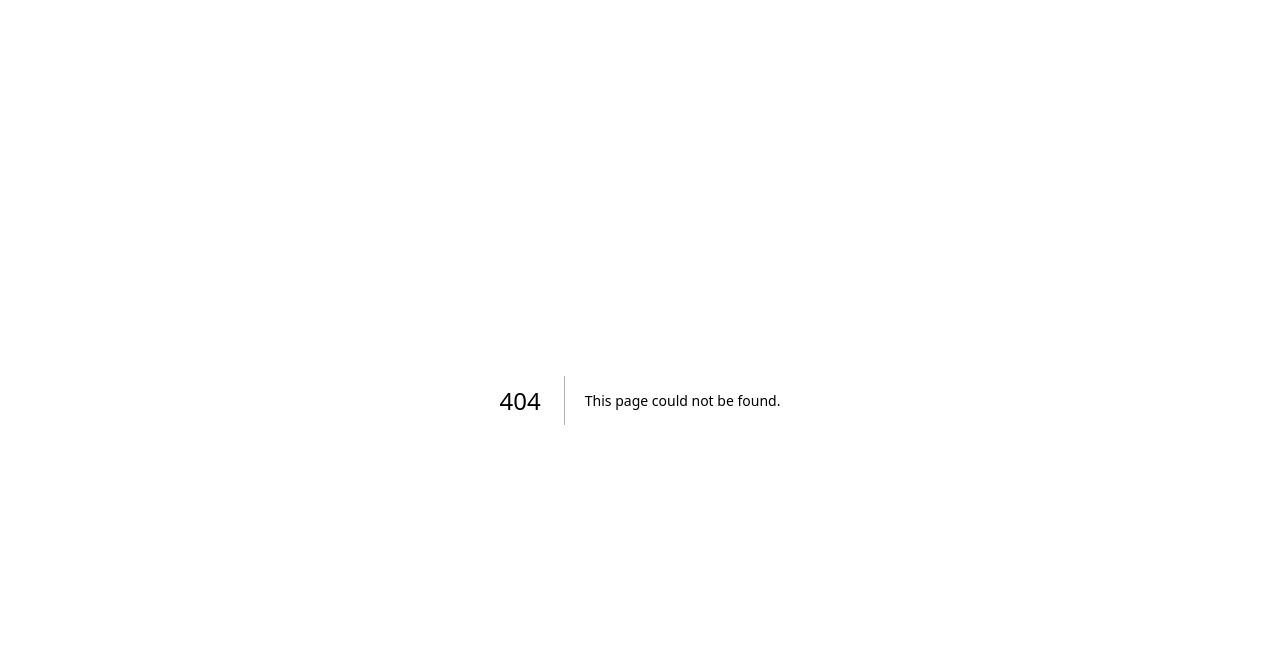
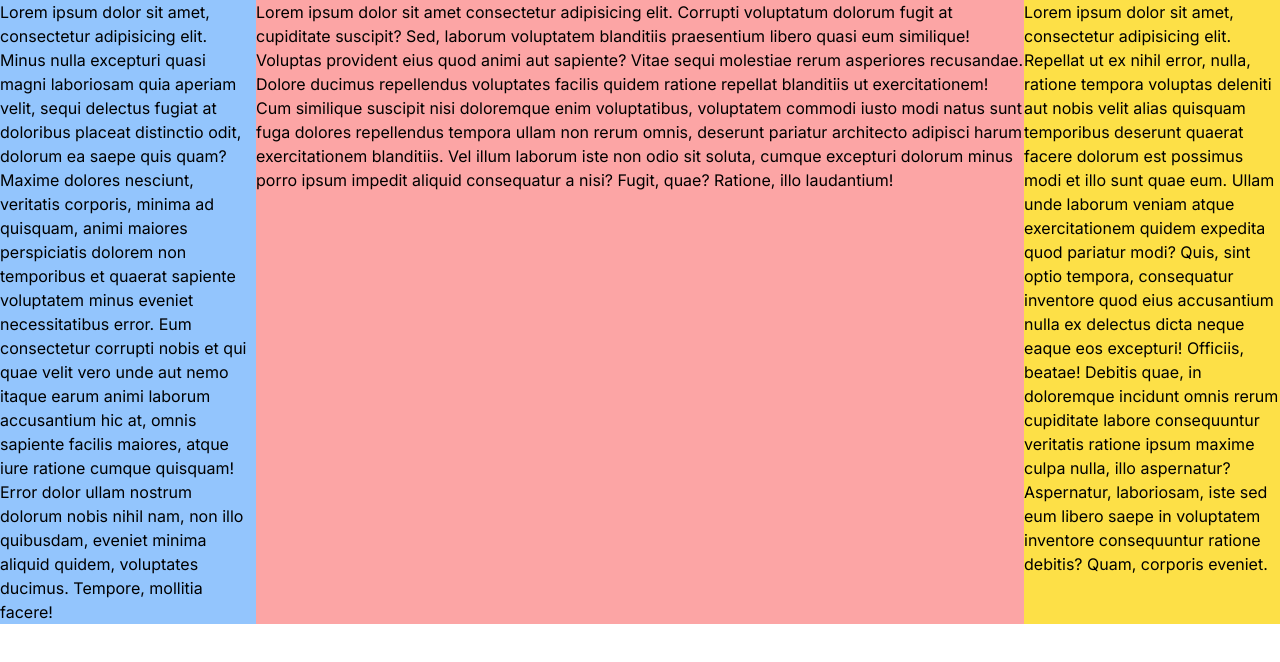
Before and after one commit to WhiteWolf36/PIAIC, a Next.js app in the folder Quarter 2/class1/: page /grid in a window 1280 px wide. Before the commit this address had no page. Shown: the top 662 px of the page. Built offline with nearby package versions, Linux system fonts and the light colour scheme.

Commit message:
Applying some grid layouts

```diff
--- /dev/null
+++ b/Quarter 2/class1/src/app/alignself/page.tsx
@@ -0,0 +1,17 @@
+import React from "react";
+
+function page() {
+  return (
+    <>
+      <div className="flex flex-col bg-blue-400 p-4 flex-wrap">
+        <input type="text" className="w-32" />
+        <button className="w-32 bg-yellow-400 self-center  hover:bg-purple-600 hover:underline hover:text-white transition-all duration-[1500ms]">
+          button 1
+        </button>
+        <button className="w-32 bg-red-400 ">button 2</button>
+      </div>
+    </>
+  );
+}
+
+export default page;
--- /dev/null
+++ b/Quarter 2/class1/src/app/grid/page.tsx
@@ -0,0 +1,52 @@
+import React from "react";
+
+function page() {
+  return (
+    <>
+      <div className="grid grid-cols-[20%,60%,20%]">
+        <div className="bg-blue-300">
+          Lorem ipsum dolor sit amet, consectetur adipisicing elit. Minus nulla
+          excepturi quasi magni laboriosam quia aperiam velit, sequi delectus
+          fugiat at doloribus placeat distinctio odit, dolorum ea saepe quis
+          quam? Maxime dolores nesciunt, veritatis corporis, minima ad quisquam,
+          animi maiores perspiciatis dolorem non temporibus et quaerat sapiente
+          voluptatem minus eveniet necessitatibus error. Eum consectetur
+          corrupti nobis et qui quae velit vero unde aut nemo itaque earum animi
+          laborum accusantium hic at, omnis sapiente facilis maiores, atque iure
+          ratione cumque quisquam! Error dolor ullam nostrum dolorum nobis nihil
+          nam, non illo quibusdam, eveniet minima aliquid quidem, voluptates
+          ducimus. Tempore, mollitia facere!
+        </div>
+        <div className="bg-red-300">
+          Lorem ipsum dolor sit amet consectetur adipisicing elit. Corrupti
+          voluptatum dolorum fugit at cupiditate suscipit? Sed, laborum
+          voluptatem blanditiis praesentium libero quasi eum similique! Voluptas
+          provident eius quod animi aut sapiente? Vitae sequi molestiae rerum
+          asperiores recusandae. Dolore ducimus repellendus voluptates facilis
+          quidem ratione repellat blanditiis ut exercitationem! Cum similique
+          suscipit nisi doloremque enim voluptatibus, voluptatem commodi iusto
+          modi natus sunt fuga dolores repellendus tempora ullam non rerum
+          omnis, deserunt pariatur architecto adipisci harum exercitationem
+          blanditiis. Vel illum laborum iste non odio sit soluta, cumque
+          excepturi dolorum minus porro ipsum impedit aliquid consequatur a
+          nisi? Fugit, quae? Ratione, illo laudantium!
+        </div>
+        <div className="bg-yellow-300">
+          Lorem ipsum dolor sit amet, consectetur adipisicing elit. Repellat ut
+          ex nihil error, nulla, ratione tempora voluptas deleniti aut nobis
+          velit alias quisquam temporibus deserunt quaerat facere dolorum est
+          possimus modi et illo sunt quae eum. Ullam unde laborum veniam atque
+          exercitationem quidem expedita quod pariatur modi? Quis, sint optio
+          tempora, consequatur inventore quod eius accusantium nulla ex delectus
+          dicta neque eaque eos excepturi! Officiis, beatae! Debitis quae, in
+          doloremque incidunt omnis rerum cupiditate labore consequuntur
+          veritatis ratione ipsum maxime culpa nulla, illo aspernatur?
+          Aspernatur, laboriosam, iste sed eum libero saepe in voluptatem
+          inventore consequuntur ratione debitis? Quam, corporis eveniet.
+        </div>
+      </div>
+    </>
+  );
+}
+
+export default page;
--- a/Quarter 2/class1/src/app/input/page.tsx
+++ b/Quarter 2/class1/src/app/input/page.tsx
@@ -11,7 +11,7 @@ function page() {
       </div>
       <div className="flex h-screen p-4 bg-blue-300 flex-wrap">
         <input type="text" className=" grow-[2]" />
-        <button className="bg-red-300 grow-[1]">Click Me</button>
+        <button className="bg-red-300 grow-[1] order-last">Click Me</button>
         <button className="bg-yellow-400 grow-[3]">Button 2</button>
       </div>
       <footer className="bg-gray-400 text-white text-clip text-center sticky bottom-0">
--- /dev/null
+++ b/Quarter 2/class1/src/app/task2/page.tsx
@@ -0,0 +1,44 @@
+import React from "react";
+
+function page() {
+  return (
+    <>
+      <div className="flex justify-center items-center h-screen w-screen bg-gray-300">
+        <div className=" flex-col bg-white shadow-xl rounded-md w-[400px]">
+          <div className="p-4">
+            <h1 className="text-blue-400 text-4xl font-bold">
+              Join our community
+            </h1>
+            <div className="text-green-400 mt-1">
+              30 day hassle free money back guarentee
+            </div>
+            <div className="text-gray-400 mt-1">
+              Lorem ipsum dolor sit amet, consectetur adipisicing elit. Alias,
+              aliquam. Architecto aperiam id cum doloremque, nam soluta, in
+              deleniti magni nisi alias ex sapiente adipisci minus eius aliquid.
+              Amet, odio?
+            </div>
+          </div>
+          <div className="flex ">
+            <div className="flex-grow p-4 bg-teal-500">
+              <div className="font-bold text-white">
+                <h1>Monthly Subscription</h1>
+              </div>
+              <div className="text-white">
+                <h1 className="font-bold text-3xl">$29 Month </h1>
+                <span className="text-sm">per month</span>
+              </div>
+              <div></div>
+              <div></div>
+            </div>
+            <div className="flex-grow p-4 text-white bg-teal-400">
+              <h1 className="font-bold">Why us</h1>
+            </div>
+          </div>
+        </div>
+      </div>
+    </>
+  );
+}
+
+export default page;
```
